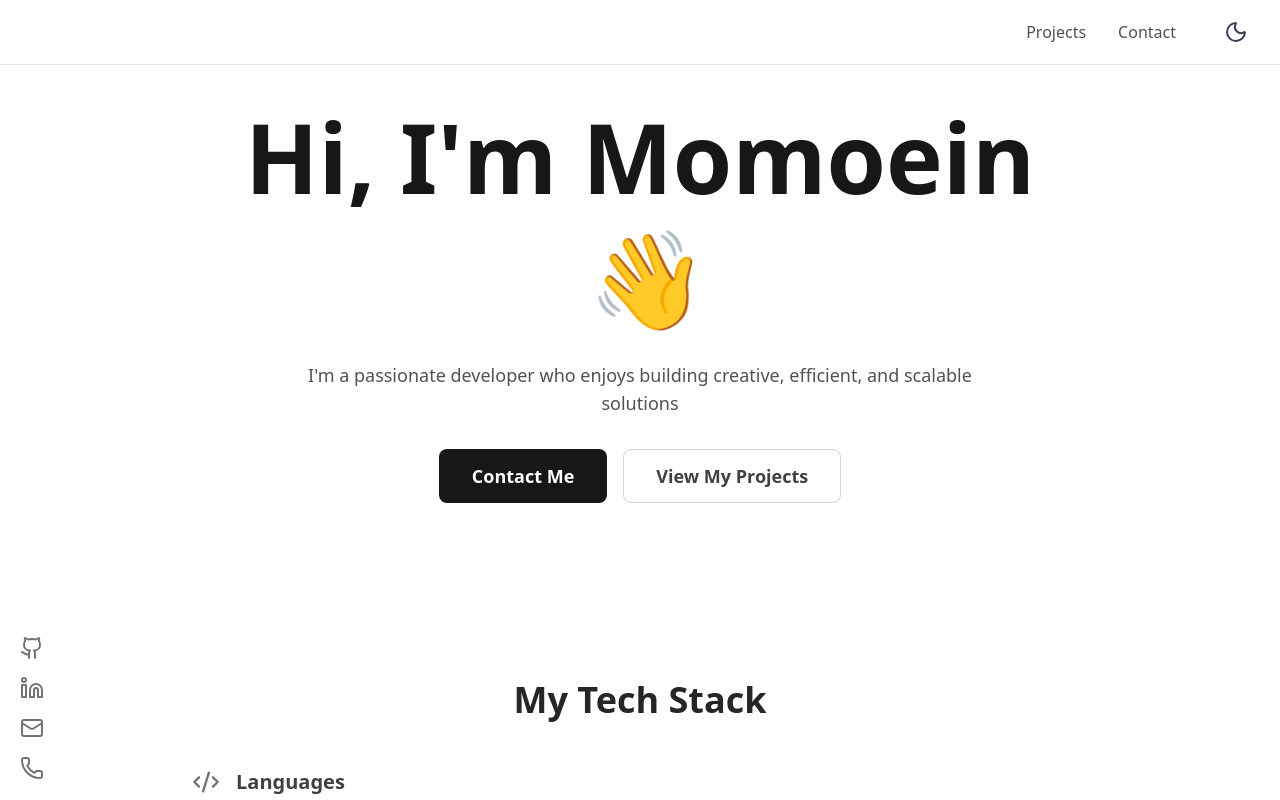
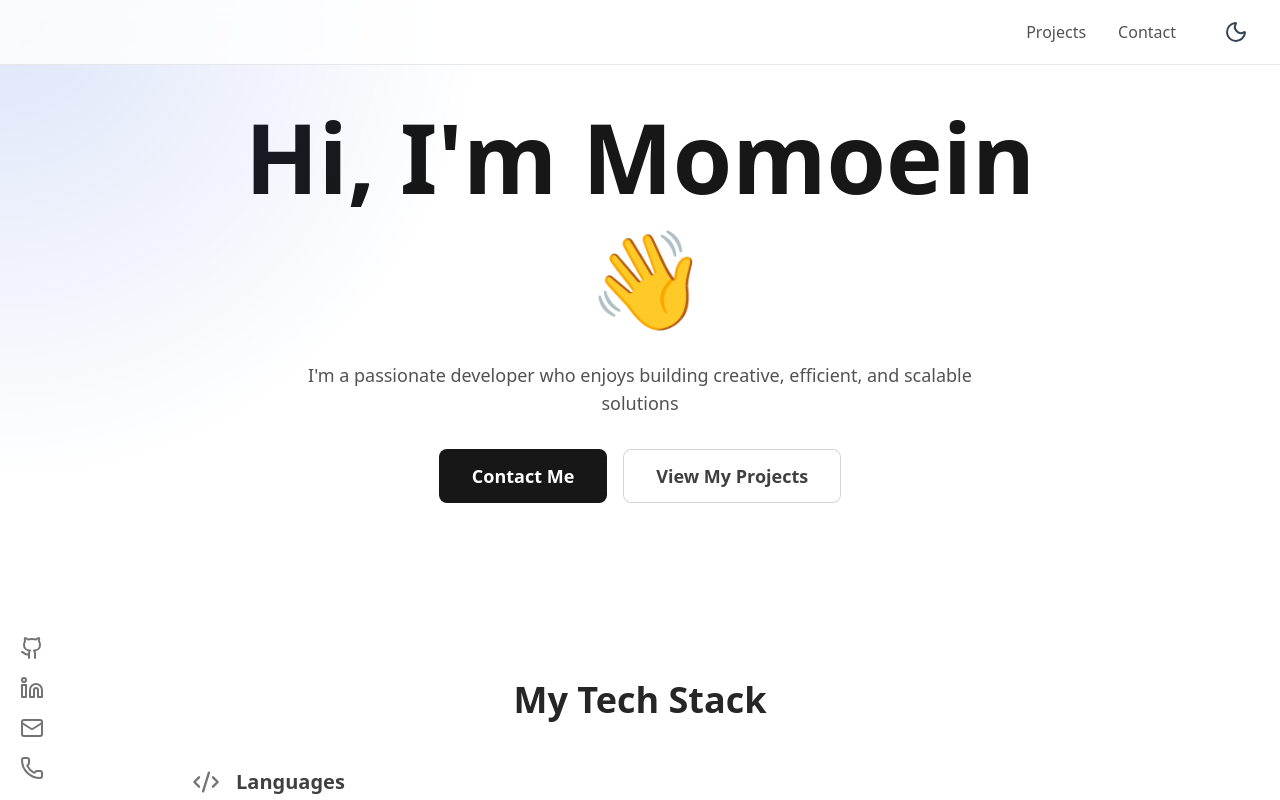
Before and after one commit to CactusBros/momoein-portfolio, a Next.js app: page / in a window 1280 px wide. Shown: the top 800 px of the page. Built offline with nearby package versions, Linux system fonts and the light colour scheme.

Commit message:
fixed more fucking type errors

```diff
--- a/app/layout.tsx
+++ b/app/layout.tsx
@@ -1,12 +1,22 @@
-// src/app/layout.tsx
 import { ThemeProvider } from "./ThemeProvider";
 import Navbar from "../components/Navbar";
 import SocialLinks from "../components/SocialLinks";
-import BackgroundShine from "../components/BgShine"; // Import the new component
+import BackgroundShine from "../components/BgShine";
+import Footer from "../components/Footer";
 import "./globals.css";
-import Footer from "../components/Footer";
 
-export default function RootLayout({ children }) {
+// It's good practice to add metadata in your root layout
+export const metadata = {
+  title: "My Awesome Portfolio",
+  description: "Welcome to my personal portfolio website.",
+};
+
+// The fix is to add the type annotation for the children prop
+export default function RootLayout({
+  children,
+}: {
+  children: React.ReactNode;
+}) {
   return (
     <html lang="en" suppressHydrationWarning>
       <body>
@@ -15,7 +25,7 @@ export default function RootLayout({ children }) {
           <Navbar />
           <SocialLinks />
           <main>{children}</main>
-          <Footer/>
+          <Footer />
         </ThemeProvider>
       </body>
     </html>
--- a/components/BgShine.tsx
+++ b/components/BgShine.tsx
@@ -1,44 +1,32 @@
 "use client";
 
-import { useState, useEffect } from 'react';
-import { useTheme } from 'next-themes';
+import { useState, useEffect } from "react";
 
-const BackgroundShine = () => {
-  const [mousePosition, setMousePosition] = useState({ x: -1, y: -1 });
-  const { theme } = useTheme();
+const BgShine = () => {
+  const [mousePosition, setMousePosition] = useState({ x: 0, y: 0 });
 
   useEffect(() => {
-    const handleMouseMove = (event) => {
+    // Use the native MouseEvent type for window events
+    const handleMouseMove = (event: MouseEvent) => {
       setMousePosition({ x: event.clientX, y: event.clientY });
     };
 
-    window.addEventListener('mousemove', handleMouseMove);
+    // No `as any` is needed now
+    window.addEventListener("mousemove", handleMouseMove);
 
     return () => {
-      window.removeEventListener('mousemove', handleMouseMove);
+      window.removeEventListener("mousemove", handleMouseMove);
     };
   }, []);
-
-  const shineStyle = {
-    background:
-      mousePosition.x > 0
-        ? `radial-gradient(600px at ${mousePosition.x}px ${mousePosition.y}px, rgba(45, 45, 45, 0.1), transparent 80%)`
-        : 'transparent',
-  };
-
-  const darkShineStyle = {
-    background:
-      mousePosition.x > 0
-        ? `radial-gradient(600px at ${mousePosition.x}px ${mousePosition.y}px, rgba(255, 255, 255, 0.04), transparent 80%)`
-        : 'transparent',
-  };
 
   return (
     <div
       className="pointer-events-none fixed inset-0 z-30 transition duration-300"
-      style={theme === 'dark' ? darkShineStyle : shineStyle}
+      style={{
+        background: `radial-gradient(600px at ${mousePosition.x}px ${mousePosition.y}px, rgba(29, 78, 216, 0.15), transparent 80%)`,
+      }}
     />
   );
 };
 
-export default BackgroundShine;
+export default BgShine;
--- a/components/ContactForm.tsx
+++ b/components/ContactForm.tsx
@@ -1,7 +1,7 @@
 "use client";
 
 import { useState } from "react";
-import { motion } from "framer-motion";
+import { motion, type Variants } from "framer-motion"; // 1. Import Variants type
 import ShinyButton from "./ShinyButton";
 
 const ContactForm = () => {
@@ -13,22 +13,19 @@ const ContactForm = () => {
   const handleSubmit = async (e: React.FormEvent<HTMLFormElement>) => {
     e.preventDefault();
     setStatus("Sending...");
-
-    // In a real application, you would send this data to an API endpoint.
     console.log({ name, email, message });
 
-    // Simulate an API call
     setTimeout(() => {
       setStatus("Message sent successfully!");
       setName("");
       setEmail("");
       setMessage("");
-      setTimeout(() => setStatus(""), 3000); // Clear status after 3 seconds
+      setTimeout(() => setStatus(""), 3000);
     }, 1000);
   };
 
-  // Animation variants for the form elements
-  const formVariants = {
+  // 2. Apply the Variants type
+  const formVariants: Variants = {
     hidden: { opacity: 0, y: 20 },
     visible: {
       opacity: 1,
@@ -61,8 +58,8 @@ const ContactForm = () => {
           variants={formVariants}
           className="mt-4 text-lg text-neutral-600 dark:text-neutral-400"
         >
-          I&apos;m always open to new ideas and collaborations. I would love to hear
-          from you!
+          I&apos;m always open to new ideas and collaborations. I would love to
+          hear from you!
         </motion.p>
       </div>
 
--- a/components/HeroSection.tsx
+++ b/components/HeroSection.tsx
@@ -1,26 +1,26 @@
 "use client";
 
 import { useRouter } from "next/navigation";
-import { motion } from "framer-motion";
+import { motion, type Variants } from "framer-motion"; // 1. Import Variants type
 import ShinyButton from "./ShinyButton";
 
 const HeroSection = () => {
   const router = useRouter();
 
-  // Animation variants for the container to orchestrate the children's animation
-  const containerVariants = {
+  // 2. Apply the Variants type
+  const containerVariants: Variants = {
     hidden: { opacity: 0 },
     visible: {
       opacity: 1,
       transition: {
-        staggerChildren: 0.04, // Time delay between each character animating in
+        staggerChildren: 0.04,
         delayChildren: 0.2,
       },
     },
   };
 
-  // Animation variants for each individual character
-  const charVariants = {
+  // 3. Apply the Variants type
+  const charVariants: Variants = {
     hidden: { opacity: 0, y: 20 },
     visible: {
       opacity: 1,
@@ -33,7 +33,6 @@ const HeroSection = () => {
     },
   };
 
-  // The text part of the title, without the emoji
   const titleText = "Hi, I'm Momoein";
 
   return (
@@ -45,17 +44,15 @@ const HeroSection = () => {
           animate="visible"
           className="text-5xl sm:text-6xl md:text-8xl font-extrabold text-neutral-900 dark:text-neutral-100 leading-tight"
         >
-          {/* Animate the text part */}
           {titleText.split("").map((char, index) => (
             <motion.span
               key={index}
               variants={charVariants}
-              className="inline-block" // Necessary for transforms
+              className="inline-block"
             >
               {char === " " ? "\u00A0" : char}
             </motion.span>
           ))}
-          {/* Animate the emoji separately after the text */}
           <motion.span
             initial={{ opacity: 0, scale: 0.5, rotate: -30 }}
             animate={{ opacity: 1, scale: 1, rotate: 0 }}
@@ -71,8 +68,8 @@ const HeroSection = () => {
           transition={{ duration: 0.5, delay: 1.5 }}
           className="mt-6 max-w-2xl mx-auto text-lg text-neutral-600 dark:text-neutral-300"
         >
-          I&apos;m a passionate developer who enjoys building creative, efficient,
-          and scalable solutions
+          I&apos;m a passionate developer who enjoys building creative,
+          efficient, and scalable solutions
         </motion.p>
 
         <motion.div
--- a/components/ProjectSection.tsx
+++ b/components/ProjectSection.tsx
@@ -1,23 +1,23 @@
 "use client";
 
-import { motion } from "framer-motion";
+import { motion, type Variants } from "framer-motion"; // 1. Import Variants type
 import ProjectCard from "./ProjectCard";
-import { projectsData } from "../data/projectData"; // Adjust the import path as needed
+import { projectsData } from "../data/projectData";
 
 const ProjectsSection = () => {
-  // Animation variants for the container to orchestrate the children's animation
-  const containerVariants = {
+  // 2. Apply the Variants type
+  const containerVariants: Variants = {
     hidden: { opacity: 0 },
     visible: {
       opacity: 1,
       transition: {
-        staggerChildren: 0.2, // Time delay between each card animating in
+        staggerChildren: 0.2,
       },
     },
   };
 
-  // Animation variants for each individual project card
-  const cardVariants = {
+  // 3. Apply the Variants type
+  const cardVariants: Variants = {
     hidden: { opacity: 0, y: 50 },
     visible: {
       opacity: 1,
--- a/components/TechStack.tsx
+++ b/components/TechStack.tsx
@@ -1,23 +1,21 @@
 "use client";
 
 import React from "react";
-import { motion } from "framer-motion";
-import { techStackData } from "../data/techData"; // Adjust the import path as needed
+import { motion, type Variants } from "framer-motion";
+import { techStackData } from "../data/techData";
 
 const TechStack = () => {
-  // Animation variants for the container of the pills
-  const containerVariants = {
+  const containerVariants: Variants = {
     hidden: { opacity: 0 },
     visible: {
       opacity: 1,
       transition: {
-        staggerChildren: 0.08, // Time delay between each pill animating in
+        staggerChildren: 0.08,
       },
     },
   };
 
-  // Animation variants for each individual pill
-  const pillVariants = {
+  const pillVariants: Variants = {
     hidden: { opacity: 0, y: 20 },
     visible: {
       opacity: 1,
@@ -51,7 +49,7 @@ const TechStack = () => {
                 variants={containerVariants}
                 initial="hidden"
                 whileInView="visible"
-                viewport={{ once: true, amount: 0.4 }} // Animate once when 20% of the element is in view
+                viewport={{ once: true, amount: 0.4 }}
               >
                 {items.map(({ name, icon }) => (
                   <motion.div
@@ -60,7 +58,9 @@ const TechStack = () => {
                     className="flex items-center bg-white dark:bg-neutral-800/50 border border-neutral-200 dark:border-neutral-700/50 px-4 py-2 rounded-lg shadow-sm transition-all duration-300 hover:shadow-md hover:scale-105 hover:border-neutral-300 dark:hover:border-neutral-600"
                   >
                     {React.cloneElement(icon, {
-                      className: `${icon.props.className} w-6 h-6 mr-3`,
+                      className: [icon.props.className, "w-6 h-6 mr-3"]
+                        .filter(Boolean)
+                        .join(" "),
                     })}
                     <span className="font-medium text-neutral-800 dark:text-neutral-200">
                       {name}
--- a/data/techData.js
+++ b/data/techData.tsx
@@ -1,4 +1,4 @@
-import React from "react";
+import { type ReactElement, type ElementType } from "react";
 import { FaTerminal, FaGitAlt, FaCloud } from "react-icons/fa";
 import {
   SiGo,
@@ -14,7 +14,19 @@ import {
 } from "react-icons/si";
 import { Code2, Wrench, CloudCog, BrainCircuit } from "lucide-react";
 
-export const techStackData = [
+// The fix is in this interface
+interface TechItem {
+  name: string;
+  icon: ReactElement<{ className?: string }>;
+}
+
+export interface TechCategory {
+  category: string;
+  icon: ElementType;
+  items: TechItem[];
+}
+
+export const techStackData: TechCategory[] = [
   {
     category: "Languages",
     icon: Code2,
--- a/tsconfig.json
+++ b/tsconfig.json
@@ -22,6 +22,6 @@
       "@/*": ["./src/*"]
     }
   },
-  "include": ["next-env.d.ts", "**/*.ts", "**/*.tsx", ".next/types/**/*.ts", "data/techData.js"],
+  "include": ["next-env.d.ts", "**/*.ts", "**/*.tsx", ".next/types/**/*.ts", "data/techData.tsx"],
   "exclude": ["node_modules"]
 }
```
